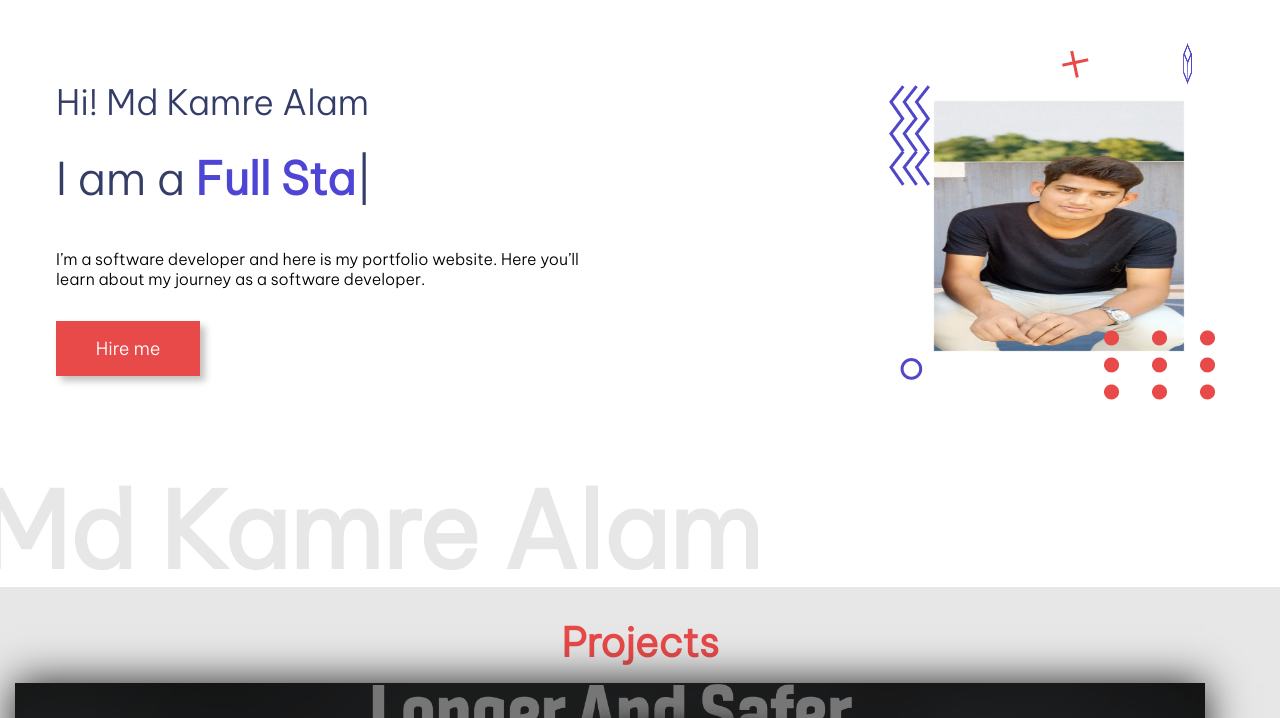
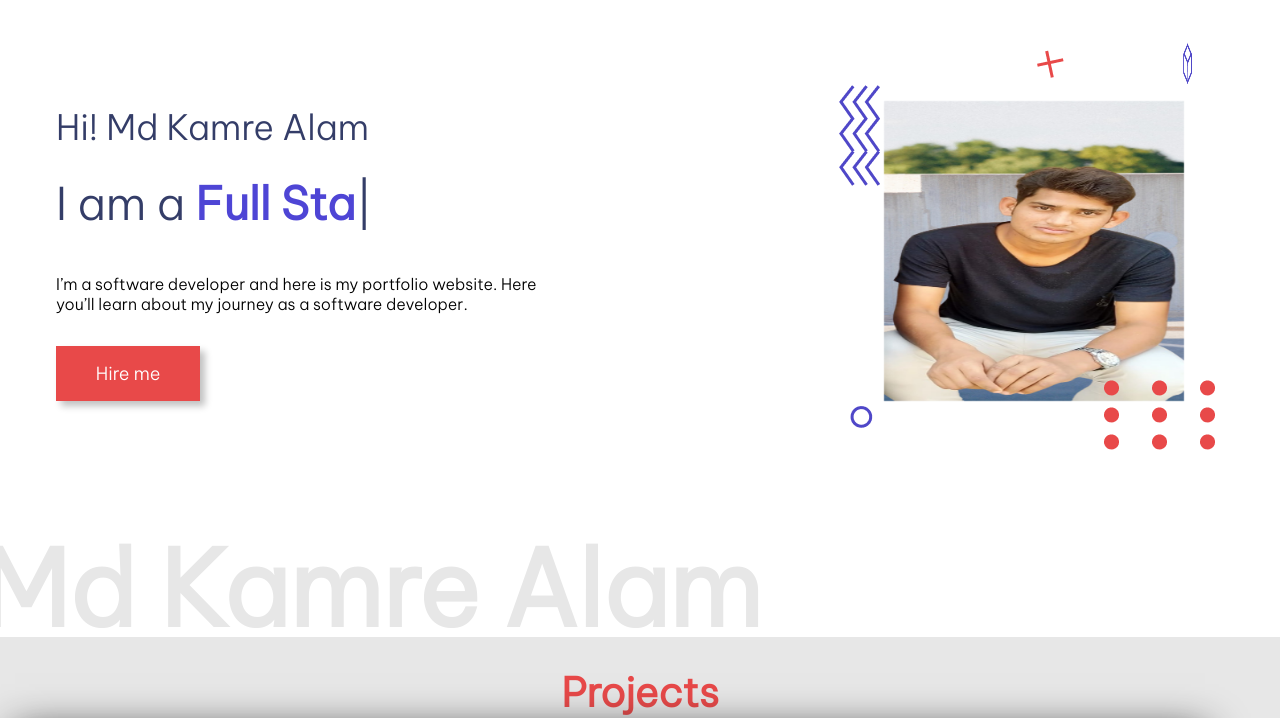
Before and after one commit to kamre1/Portfolio-Website, a plain HTML site: page index.html in a window 1280 px wide. Shown: the part 82-800 px from the top of the page. Drawn offline with nearby package versions, Linux system fonts and the light colour scheme.

Commit message:
Update index.html

```diff
--- a/index.html
+++ b/index.html
@@ -66,7 +66,7 @@
                         <img src="images/plus.png" alt="" />
                     </div>
                     <div class="user-image">
-                        <img src="images/image5.png" height="250px" width="250px" alt="" />
+                        <img src="images/image5.png" height="300px" width="300px" alt="" />
                     </div>
                 </div>
 
```
